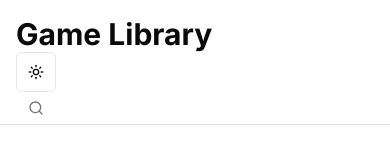
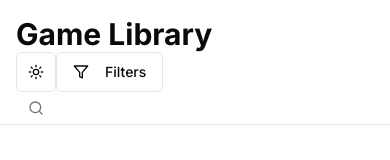
Before and after one commit to Barsika221/GameFilter, a Next.js app: page / in a window 390 px wide. Shown: the top 160 px of the page. Built offline with nearby package versions, Linux system fonts and the light colour scheme.

Commit message:
Button added

```diff
--- a/app/page.tsx
+++ b/app/page.tsx
@@ -80,6 +80,14 @@ export default function GamesPage() {
             <div className="flex items-center gap-2"></div>
           </div>
           <ThemeToggle />
+          <Button
+            variant="outline"
+            onClick={() => setShowFilters(!showFilters)}
+            className="md:hidden"
+          >
+            <Filter className="h-4 w-4 mr-2" />
+            Filters
+          </Button>
           <div className="relative mt-4">
             <Search className="absolute left-3 top-1/2 transform -translate-y-1/2 h-4 w-4 text-muted-foreground" />
           </div>
```
